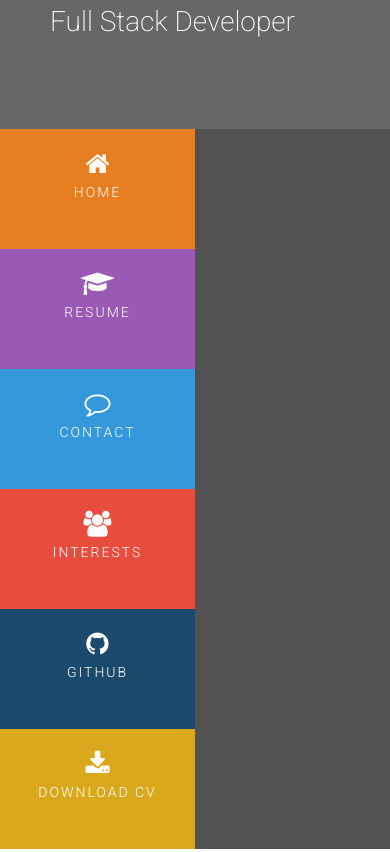
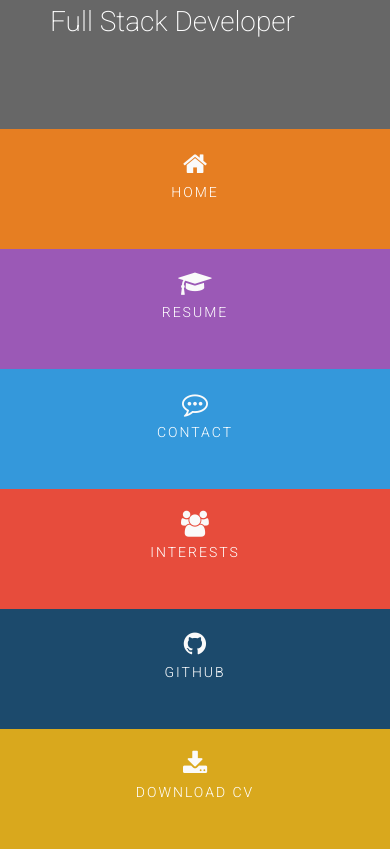
Before and after one commit to simonjellvert/resume-project, a plain HTML site: page github.html in a window 390 px wide. Shown: the part 480-1332 px from the top of the page. Drawn offline with nearby package versions, Linux system fonts and the light colour scheme; no server answers.

Commit message:
Add style to github and resume html pages

```diff
--- a/assets/css/github-styles.css
+++ b/assets/css/github-styles.css
@@ -161,7 +161,9 @@ img {
 /* input field */
 
 #gh-username {
-    display: block;
+    display: flex;
+    justify-content: center;
+    align-items: center;
     padding: 5px 8px;
     font-size: 1.4em;
     color: #666;
--- a/github.html
+++ b/github.html
@@ -19,41 +19,44 @@
 <body>
     <header>
         <div class="row no-gutters">
-            <a href="index.html" class="col-md-4 logo">
-
-            </a>
+            <a class="col-md-4 logo" href="index.html"></a>
             <div class="col-md-8">
                 <div class="row no-gutters bg-color-name-title">
                     <div class="col heading">
                         <h1 class="name">Rosie Odenkirk</h1>
-                        <h2 class="title">Full Stack Developer</h2>
+                        <h2 class="title"> Full Stack Developer</h2>
                     </div>
                 </div>
                 <div class="row no-gutters">
                     <div class="col">
-                        <ul id="nav" class="list-inline menucontainer">
-                            <li class="col-6 col-sm-2 ui-menu-color-home list-inline-item menuitem">
-                                <a href="index.html" class="hvr-sweep-to-bottom"><i class="fa fa-home" aria-hidden="true"></i><span>Home</span></a>
+                        <ul id="nav" class="list-inline menucontainer row">
+                            <li class="col-xs-6 col-sm-2 ui-menu-color-home menuitem">
+                                <a href="index.html" class="hvr-sweep-to-bottom"><i class="fa fa-home"
+                                        aria-hidden="true"></i><span>Home</span></a>
                             </li>
-                            <li class="col-6 col-sm-2 ui-menu-color-resume list-inline-item menuitem">
-                                <a href="resume.html" class="hvr-sweep-to-bottom"><i class="fa fa-graduation-cap" aria-hidden="true"></i><span>Resume</span></a>
+                            <li class="col-xs-6 col-sm-2 ui-menu-color-resume menuitem">
+                                <a href="resume.html" class="hvr-sweep-to-bottom"><i class="fa fa-graduation-cap"
+                                        aria-hidden="true"></i><span>Resume</span></a>
                             </li>
-                            <li class="col-6 col-sm-2 ui-menu-color-contact list-inline-item menuitem">
-                                <a href="contact.html" class="hvr-sweep-to-bottom"><i class="fa fa-comment-o" aria-hidden="true"></i><span>Contact</span></a>
+                            <li class="col-xs-6 col-sm-2 ui-menu-color-contact menuitem">
+                                <a href="contact.html" class="hvr-sweep-to-bottom"><i class=" fa fa-commenting-o"
+                                        aria-hidden="true"></i><span>Contact</span></a>
                             </li>
-                            <li class="col-6 col-sm-2 ui-menu-color-interests list-inline-item menuitem">
-                                <a href="interests.html" class="hvr-sweep-to-bottom"><i class="fa fa-users" aria-hidden="true"></i><span>Interests</span></a>
+                            <li class="col-xs-6 col-sm-2 ui-menu-color-interests menuitem">
+                                <a href="interests.html" class="hvr-sweep-to-bottom"><i class="fa fa-users"
+                                        aria-hidden="true"></i><span>Interests</span></a>
                             </li>
-                            <li class="col-6 col-sm-2 ui-menu-color-github list-inline-item menuitem">
-                                <a href="github.html" class="hvr-sweep-to-bottom"><i class="fa fa-github" aria-hidden="true"></i><span>GitHub</span></a>
+                            <li class="col-xs-6 col-sm-2 ui-menu-color-github menuitem">
+                                <a href="github.html" class="hvr-sweep-to-bottom"><i class="fa fa-github"
+                                        aria-hidden="true"></i><span>GitHub</span></a>
                             </li>
-                            <li class="col-6 col-sm-2 ui-menu-color-download list-inline-item menuitem">
-                                <a href="assets/cv/sample-cv.pdf" target="_blank" class="hvr-sweep-to-bottom"><i class="fa fa-download" aria-hidden="true"></i><span>Download CV</span></a>
+                            <li class="col-xs-6 col-sm-2 ui-menu-color-download menuitem">
+                                <a href="assets/cv/sample-cv.pdf" target="_blank" class="hvr-sweep-to-bottom"><i
+                                        class="fa fa-download" aria-hidden="true"></i><span>Download CV</span></a>
                             </li>
                         </ul>
                     </div>
                 </div>
-
             </div>
         </div>
     </header>
```
Also changed, not shown: contact.html (+5 -5 lines), resume.html (+5 -5 lines).
